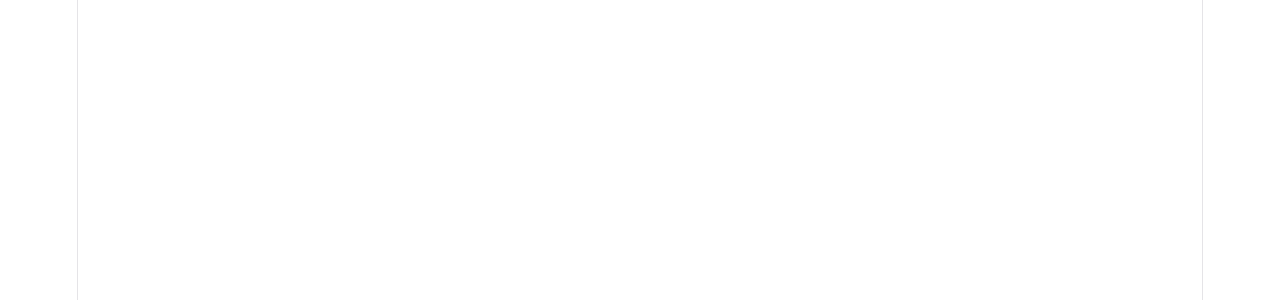
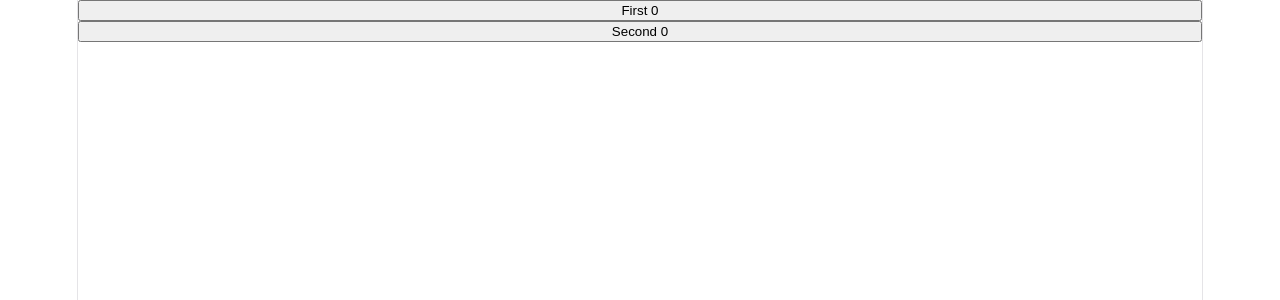
Before and after one commit to Savranin-Denis/my-react-branches, a React (Vite) app: page / in a window 1280 px wide. Shown: the top 300 px of the page. Built offline with nearby package versions, Linux system fonts and the light colour scheme.

Commit message:
complete practice

```diff
--- a/src/App/App.tsx
+++ /dev/null
@@ -1,3 +0,0 @@
-export default function App() {
-  return <></>;
-}
--- /dev/null
+++ b/src/components/App/App.tsx
@@ -0,0 +1,52 @@
+// import { useEffect, useState } from "react";
+
+import { useEffect, useState } from "react";
+
+// export default function App() {
+//   const [clicks, setClicks] = useState(() => {
+//     const savedClicks = localStorage.getItem("saved-clicks");
+
+//     if (savedClicks !== null) {
+//       return JSON.parse(savedClicks);
+//     }
+//     return 0;
+//   });
+
+//   useEffect(() => {
+//     localStorage.setItem("saved-clicks", JSON.stringify(clicks));
+//   }, [clicks]);
+
+//   return (
+//     <div>
+//       <button onClick={() => setClicks(clicks + 1)}>
+//         You clicked {clicks} times
+//       </button>
+//       <button onClick={() => setClicks(0)}>Reset</button>
+//     </div>
+//   );
+// }
+
+export default function App() {
+  const [first, setFirst] = useState(0);
+  const [second, setSecond] = useState(0);
+
+  useEffect(() => {
+    console.log("First updated:", first);
+  }, [first]);
+
+  useEffect(() => {
+    console.log("Second updated:", second);
+  }, [second]);
+
+  // 3. При кожному рендері (бо без залежностей)
+  useEffect(() => {
+    console.log("First or second updated:", first + second);
+  }, [first, second]);
+
+  return (
+    <>
+      <button onClick={() => setFirst(first + 1)}>First {first}</button>
+      <button onClick={() => setSecond(second + 1)}>Second {second}</button>
+    </>
+  );
+}
--- a/src/main.tsx
+++ b/src/main.tsx
@@ -1,7 +1,7 @@
 import { StrictMode } from "react";
 import { createRoot } from "react-dom/client";
 import "./index.css";
-import App from "./App/App";
+import App from "./components/App/App";
 
 createRoot(document.getElementById("root")!).render(
   <StrictMode>
```
Also changed, not shown: src/components/App/App.css (added).
